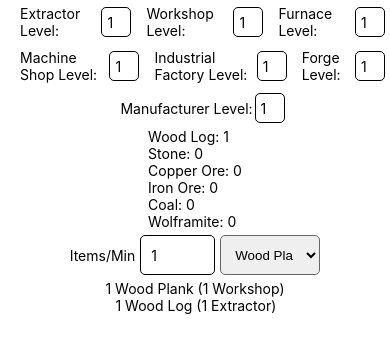
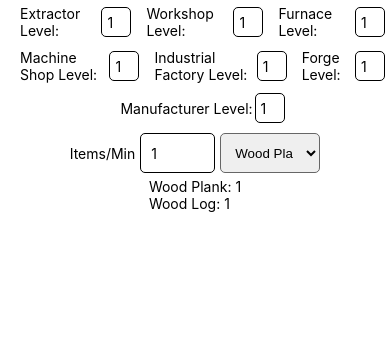
Before and after one commit to frosty656/frosty656.github.io, a React Native app: screen / in a window 390 px wide. Shown: the top 352 px of the page. Built offline with nearby package versions, Linux system fonts and the light colour scheme.

Commit message:
Start on the summary tab"

```diff
--- a/App.tsx
+++ b/App.tsx
@@ -13,12 +13,9 @@ export default function App() {
   }
 
   interface Resources {
-    CopperOre: number;
-    IronOre: number;
-    WoodLog: number;
-    Stone: number;
-    Coal: number;
-    Wolframite: number;
+    Name: string,
+    Amount: number,
+    Building: string
   }
 
   const [currentItem, setCurrentItem] = useState("Wood Plank");
@@ -31,36 +28,15 @@ export default function App() {
   const [forgeLevel, setForgeLevel] = useState(1);
   const [manufacturerLevel, setManufacturerLevel] = useState(1);
   const [extractorLevel, setExtractorLevel] = useState(1);
-  const [rawResources, setRawResources] = useState<Resources>({
-    CopperOre: 0,
-    IronOre: 0,
-    WoodLog: 0,
-    Stone: 0,
-    Coal: 0,
-    Wolframite: 0,
-  });
+  const [rawResources, setRawResources] = useState<Resources[]>([]);
 
   var ingList: Ingredient[] = [];
-  var rawRes: Resources = {
-    CopperOre: 0,
-    IronOre: 0,
-    WoodLog: 0,
-    Stone: 0,
-    Coal: 0,
-    Wolframite: 0,
-  };
+  var resourceCount: Resources[] = [];
 
   // If any params are updated then we want to recalculate the list
   useEffect(() => {
     ingList = [];
-    rawRes = {
-      CopperOre: 0,
-      IronOre: 0,
-      WoodLog: 0,
-      Stone: 0,
-      Coal: 0,
-      Wolframite: 0,
-    };
+    resourceCount = []
 
     const ingInfo = allItems.find((item) => {
       return item.name == currentItem;
@@ -74,7 +50,7 @@ export default function App() {
     addIng(currentItem, amount, 0, numberOfBuildings, building);
     GenerateList(currentItem, amount);
     setIngredients(ingList);
-    setRawResources(rawRes);
+    setRawResources(resourceCount);
   }, [
     workshopLevel,
     furnaceLevel,
@@ -93,29 +69,6 @@ export default function App() {
     }
   }, [ingList]);
 
-  function addRawResource(amount: number, resource: string) {
-    console.log(resource);
-    switch (resource.toLocaleLowerCase()) {
-      case "copper ore":
-        rawRes.CopperOre += amount;
-        break;
-      case "iron ore":
-        rawRes.IronOre += amount;
-        break;
-      case "wood log":
-        rawRes.WoodLog += amount;
-        break;
-      case "stone":
-        rawRes.Stone += amount;
-        break;
-      case "coal":
-        rawRes.Coal += amount;
-        break;
-      case "wolframite":
-        rawRes.Wolframite += amount;
-        break;
-    }
-  }
 
   const addIng = (
     name: string,
@@ -124,6 +77,27 @@ export default function App() {
     numberOfBuildings: number,
     building: string
   ) => {
+    // Add to the sum list
+    var itemInArray = false;
+    resourceCount.forEach(element => {
+      if(element.Name == name){
+        element.Amount += amount
+        itemInArray = true
+      }
+    });
+
+    if(!itemInArray){
+      resourceCount.push({
+        Name: name,
+        Amount: amount,
+        Building: building
+      })
+    }
+
+    const ingInfo = allItems.find((item) => {
+      return item.name == name;
+    });
+    // Add to the tree list
     ingList.push({
       name: name,
       amount: amount,
@@ -181,8 +155,6 @@ export default function App() {
       const numberOfBuildings = Math.ceil(
         requireAmountPerMin / (7.5 * multiplier)
       );
-      console.log(multiplier);
-      addRawResource(requireAmountPerMin, ingredient.name);
       if (resources.includes(ingredient.name)) {
         addIng(
           ingredient.name,
@@ -209,6 +181,41 @@ export default function App() {
         GenerateList(ingredient.name, requireAmountPerMin, depth + 1);
       }
     });
+  }
+
+  function renderList(){
+    return (
+      <View style={{ alignItems: "flex-start" }}>
+        {ingredients.map((data) => {
+          if (data.amount == 0) {
+            return null;
+          }
+          return (
+            <Text style={{ paddingLeft: data.depth * 10 }}>
+              {data.amount} {data.name} ({data.numberOfBuildings}{" "}
+              {data.building})
+            </Text>
+          );
+        })}
+      </View>
+    )
+  }
+
+  function renderIngList(){
+    console.log(rawResources)
+    return(
+      <View style={{alignItems: 'flex-start'}}>
+        {
+          rawResources.map((data)=>{
+            return(
+              <Text>
+                {data.Name}: {data.Amount}
+              </Text>
+            )
+          })
+        }
+      </View>
+    )
   }
 
   return (
@@ -283,14 +290,6 @@ export default function App() {
         />
       </View>
       <View style={{ alignItems: "center" }}>
-        <View>
-          <Text>Wood Log: {rawResources.WoodLog}</Text>
-          <Text>Stone: {rawResources.Stone}</Text>
-          <Text>Copper Ore: {rawResources.CopperOre}</Text>
-          <Text>Iron Ore: {rawResources.IronOre}</Text>
-          <Text>Coal: {rawResources.Coal}</Text>
-          <Text>Wolframite: {rawResources.Wolframite}</Text>
-        </View>
 
         <View
           style={{ flexDirection: "row", alignItems: "center", padding: 5 }}
@@ -336,19 +335,9 @@ export default function App() {
           </Picker>
         </View>
       </View>
-      <View style={{ alignItems: "flex-start" }}>
-        {ingredients.map((data) => {
-          if (data.amount == 0) {
-            return null;
-          }
-          return (
-            <Text style={{ paddingLeft: data.depth * 10 }}>
-              {data.amount} {data.name} ({data.numberOfBuildings}{" "}
-              {data.building})
-            </Text>
-          );
-        })}
-      </View>
+      {renderIngList() }
+      {//renderList()
+      }
       <View style={{ height: 50 }} />
     </View>
   );
```
